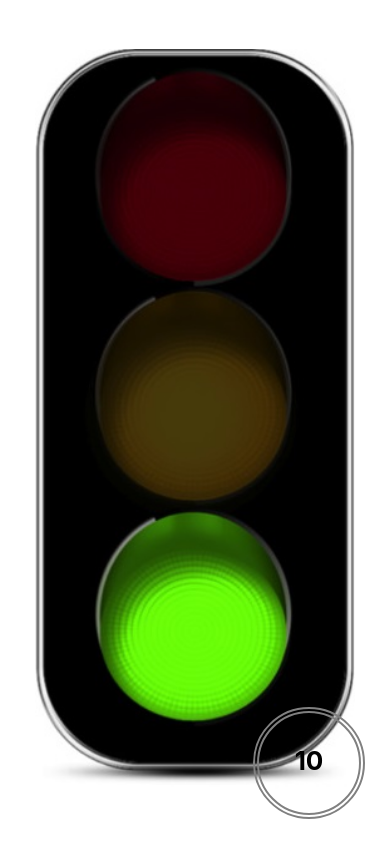
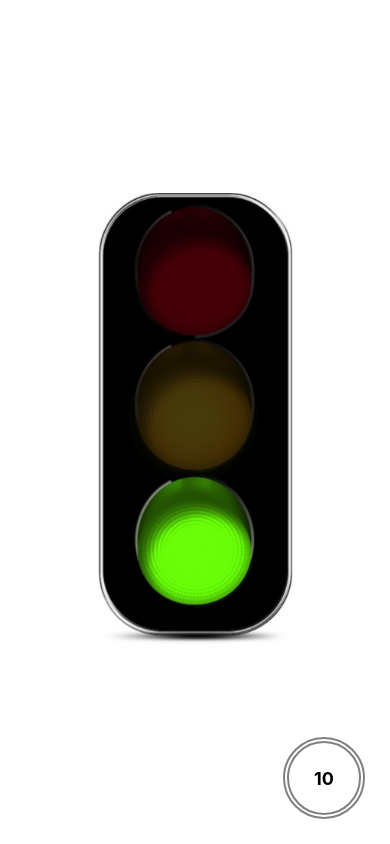
Before and after one commit to SLain123/TrafficLight, a React (Create React App) app: page /yellow in a window 390 px wide. Built offline with nearby package versions, Linux system fonts and the light colour scheme.

Commit message:
Добавляет адаптив;

```diff
--- a/src/components/ligth/light.module.scss
+++ b/src/components/ligth/light.module.scss
@@ -11,3 +11,17 @@
     height: 100vh;
     max-height: 747px;
 }
+
+@media (max-width: 600px) {
+    .lightPic {
+        width: 35%;
+        height: auto;
+        max-height: 100vh;
+    }
+}
+
+@media (max-width: 420px) {
+    .lightPic {
+        width: 50%;
+    }
+}
--- a/src/components/timer/timer.module.scss
+++ b/src/components/timer/timer.module.scss
@@ -16,3 +16,15 @@
         padding-bottom: 5px;
     }
 }
+
+@media (max-width: 600px) {
+    .timerBlock {
+        width: 70px;
+        height: 70px;
+        font-size: 18px;
+
+        & span {
+            padding-bottom: 0;
+        }
+    }
+}
```
Also changed, not shown: 1 other file (tests, documents, lock files or other folders).
